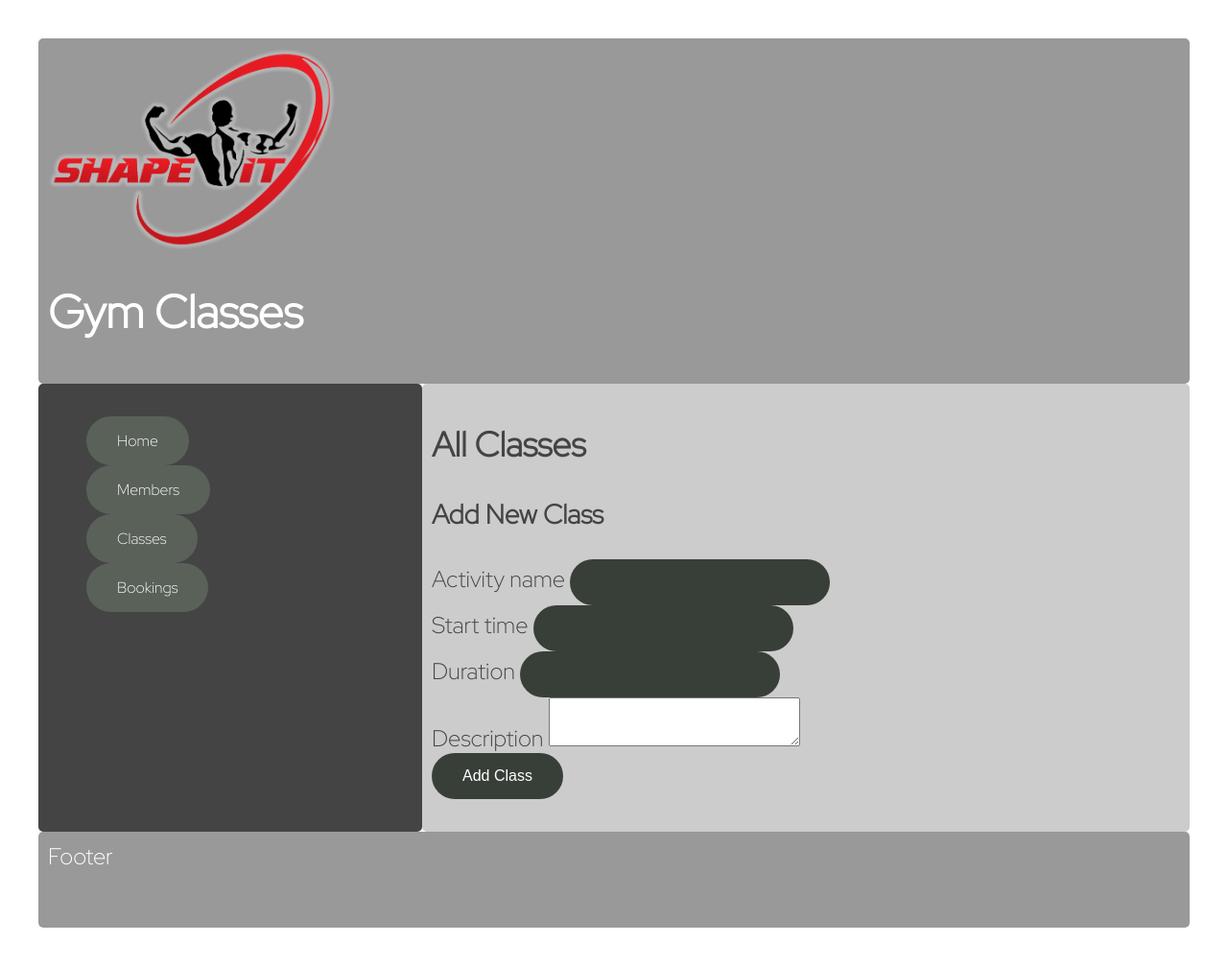
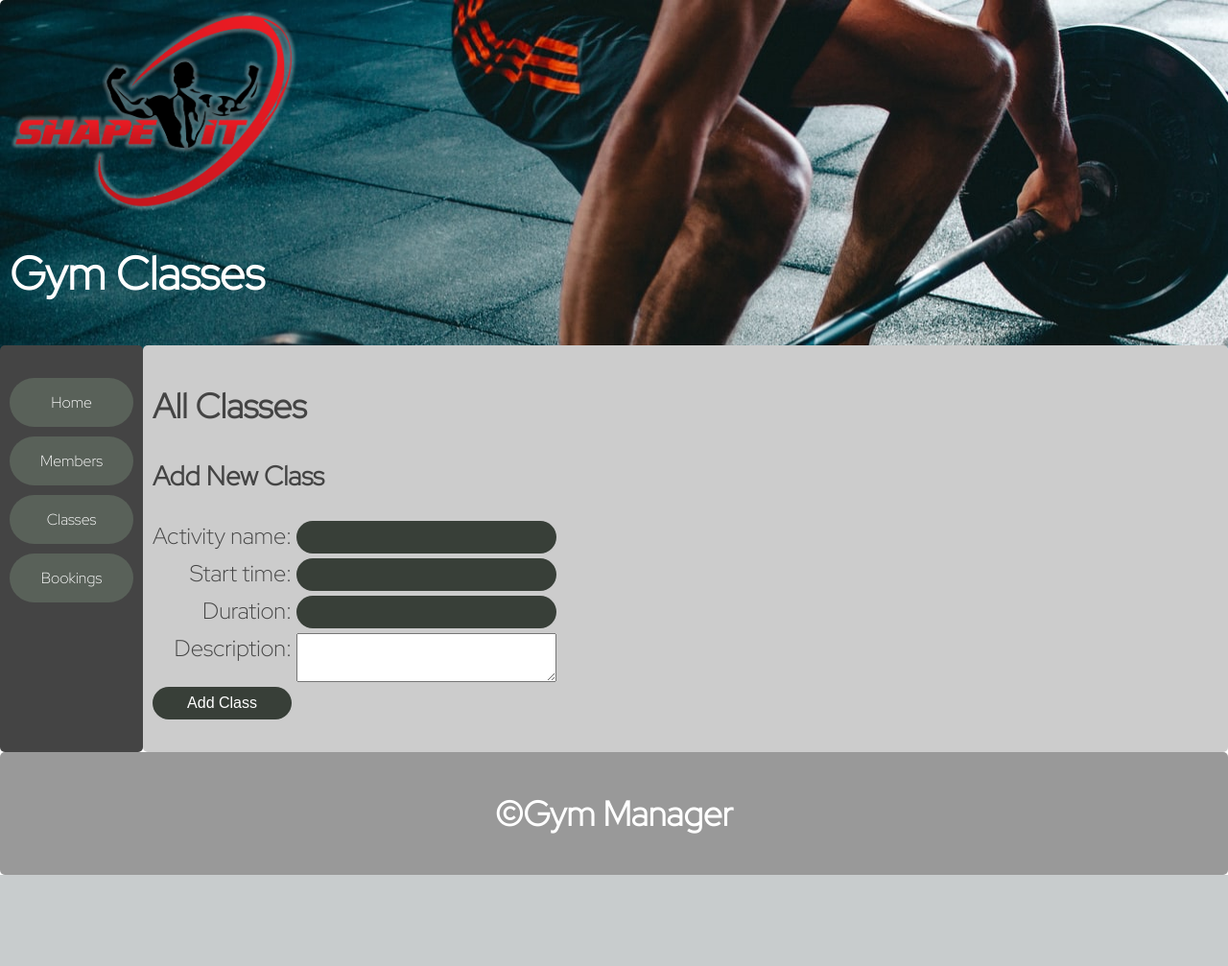
Before and after one commit to sreoch/Gym_Project, a Flask app: page /classes in a window 1280 px wide. Shown: the whole page at 96% size. After the commit the page ends 912 px from the top, so only its background shows below. Run offline with Flask 2, Linux system fonts and the light colour scheme; data that the repository does not hold is empty; some libraries are stand-ins or nearby versions.

Commit message:
finished

```diff
--- a/static/css/style.css
+++ b/static/css/style.css
@@ -1,7 +1,10 @@
 body {
+  margin: 0;
   margin: 40px;
 }
-
+.vertical-nav {
+  padding: 0;
+}
 .header {
   grid-area: hd;
 }
@@ -13,6 +16,22 @@ body {
 }
 .sidebar {
   grid-area: sd;
+}
+
+.header-image {
+  background-image: url("/static/images/background.jpeg");
+  height: 100%;
+  width: 100%;
+  object-fit: "contain";
+}
+
+.sidebar ul {
+  padding: 0px;
+}
+
+.sidebar li a {
+  display: block;
+  margin-bottom: 10px;
 }
 
 .box {
@@ -28,12 +47,16 @@ body {
   background-color: #999;
 }
 
+.footer {
+  display: flex;
+  align-items: center;
+  justify-content: center;
+}
+
 .content {
   background-color: #ccc;
   color: #444;
-
 }
-
 
 .wrapper {
   display: grid;
@@ -43,7 +66,7 @@ body {
   grid-auto-rows: minmax(100px, auto);
   grid-template-areas:
     "hd hd hd hd   hd   hd   hd   hd   hd"
-    "sd sd sd main main main main main main"
+    "sd main main main main main main main main"
     "ft ft ft ft   ft   ft   ft   ft   ft";
 }
 
@@ -54,11 +77,12 @@ body {
   max-height: 300px;
 }
 
+select,
 input {
   background-color: #383f38; /* Green */
   border: none;
   color: white;
-  padding: 15px 32px;
+  padding: 8px 32px;
   text-align: center;
   text-decoration: none;
   display: inline-block;
@@ -71,6 +95,8 @@ ul {
 }
 
 a {
+  margin: 0px;
+  justify-content: center;
   background-color: #596159; /* Green */
   border: none;
   color: white;
@@ -86,4 +112,18 @@ a {
   background-color: lightskyblue;
   display: flex;
   flex-direction: column;
+  border: 1px black solid;
 }
+
+div.formContainer {
+  display: grid;
+  grid-template-columns: max-content max-content;
+  grid-gap: 5px;
+  /* background-color: aqua; */
+}
+div.formContainer label {
+  text-align: right;
+}
+div.formContainer label:after {
+  content: ":";
+}
--- a/templates/base.html
+++ b/templates/base.html
@@ -30,13 +30,13 @@
 </html-->
 
 <html>
-  <body>
+  <body style="margin: 0;">
     <link href="https://fonts.googleapis.com/css2?family=Fredoka+One&family=Red+Hat+Display:wght@300&display=swap" rel="stylesheet">
     <link rel="stylesheet" href={{ url_for('static',
     filename='css/style.css')}}> <link rel="stylesheet" href={{
     url_for('static', filename='css/member.css')}}>
     <div class="wrapper">
-      <div class="box header">
+      <div class="box header header-image">
         <img class="logo" id="logo" src="static/images/logo.png" alt="logo" />
         <h1>Gym Classes</h1>
       </div>
@@ -55,7 +55,13 @@
           <section>{% block content %} {% endblock content %}</section>
         </main>
       </div>
-      <div class="box footer">Footer</div>
+      <div class="box footer">
+          <main>
+              <div class=footer>
+              <h2>&copy;Gym Manager</h2>
+            </div>
+          </main>
+      </div>
     </div>
   </body>
 </html>
--- a/templates/gymclasses/index.html
+++ b/templates/gymclasses/index.html
@@ -5,12 +5,11 @@
 <p>
         <h1>All Classes</h1>
             {% for gymclass in gymclasses %}
+            <div class="informationPanel">
                 <h3>{{ gymclass.activity_name }}</h3>
-                <div class="informationPanel">
                     <label for="start_time">Start time: {{ gymclass.start_time }}</label>
                     <label for="duration">Duration: {{ gymclass.duration }}</label>
                     <label for="description">Description: {{ gymclass.description }}</label>
-                </div>
                 <a class="viewMembers" href="/classes/{{ gymclass.id }}">View members</a>
                 <div class="buttonContainer">
                     <form action="/classes/delete/{{ gymclass.id }}" method="POST">
@@ -23,17 +22,18 @@
             {% endfor %}
 </p>
 <div>
-  <h3>Add New Class</h3>
     <form action="/classes/new" method="post">
+        <h3>Add New Class</h3>
+        <div class="formContainer" >
         <label for="activity_name">Activity name</label>
-        <input type="text" name="activity_name" id="activity_name"> <br>
+        <input type="text" name="activity_name" id="activity_name">
         <label for="start_time">Start time</label>
-        <input type="text" name="start_time" id="start_time"> <br>
+        <input type="text" name="start_time" id="start_time">
         <label for="duration">Duration</label>
-        <input type="number" name="duration" id="duration"> <br>
+        <input type="number" name="duration" id="duration">
         <label for="description">Description</label>
         <textarea name="description" id="description" cols="30" rows="3"></textarea>
-        </select> <br>
+        </select>
         <input type="submit" value="Add Class">
     </form>
 </div>
```
Also changed, not shown: templates/bookings/index.html (+19 -24 lines), templates/members/index.html (+8 -5 lines).
